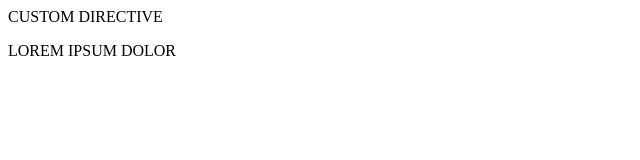
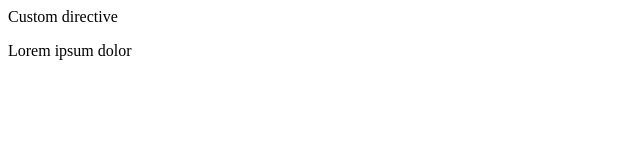
Before and after one commit to toledov23/HomeworksBootcamp, an Angular app: page / in a window 1280 px wide. Shown: the top 160 px of the page, without its empty margins (0-640 px from the left). Built offline with nearby package versions, Linux system fonts and the light colour scheme.

Commit message:
fix capitalized function

```diff
--- a/src/app/components/directives/directives.component.html
+++ b/src/app/components/directives/directives.component.html
@@ -1,5 +1,5 @@
 <div>
   <div capitalize>custom directive</div>
-  <p capitalize>Lorem ipsum dolor</p>
+  <p capitalize>lorem ipsum dolor</p>
 
 </div>
--- a/src/app/directives/capitalize.directive.ts
+++ b/src/app/directives/capitalize.directive.ts
@@ -11,7 +11,7 @@ export class CapitalizeDirective {
   ngOnInit(): void {
     const nativeElement = this.el.nativeElement;
     if (nativeElement) {
-      nativeElement.textContent = nativeElement.textContent.toUpperCase();
+      nativeElement.textContent = nativeElement.textContent.charAt(0).toUpperCase() + nativeElement.textContent.slice(1);
     }
   }
 
```
